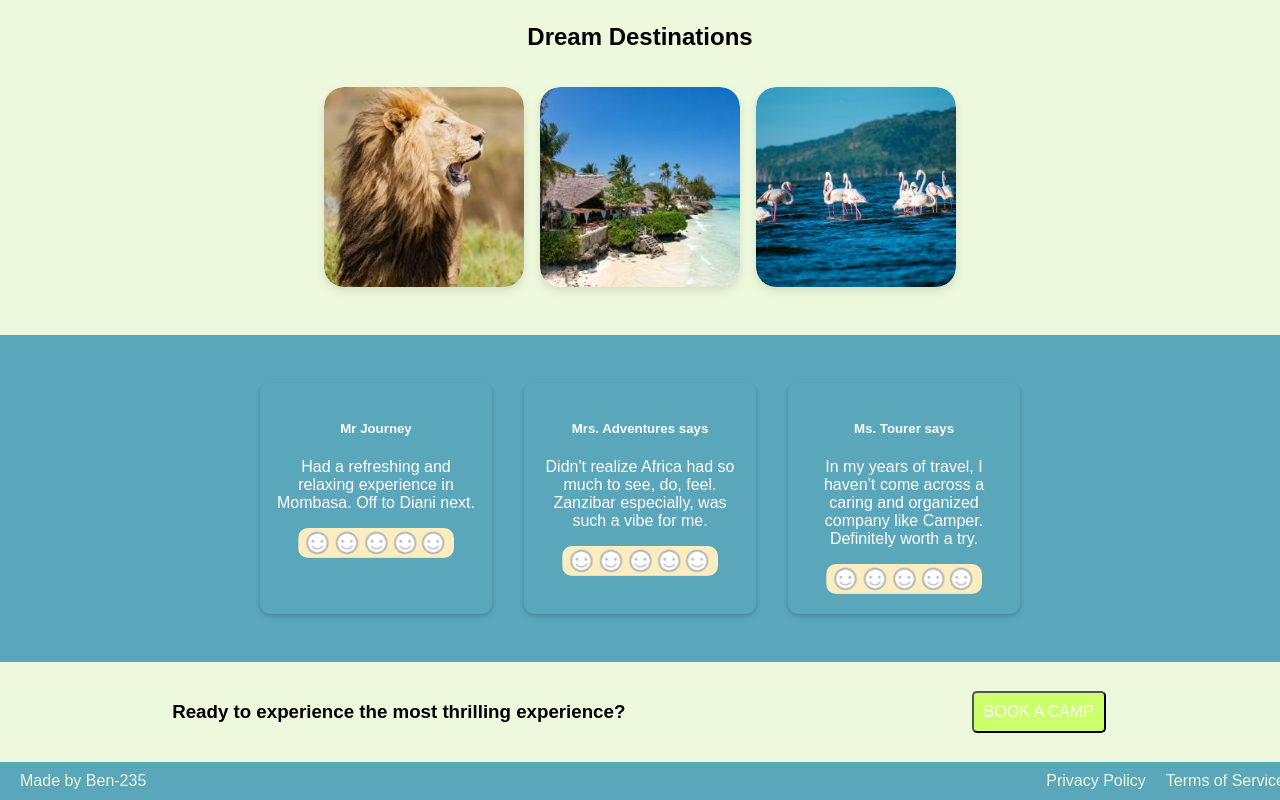
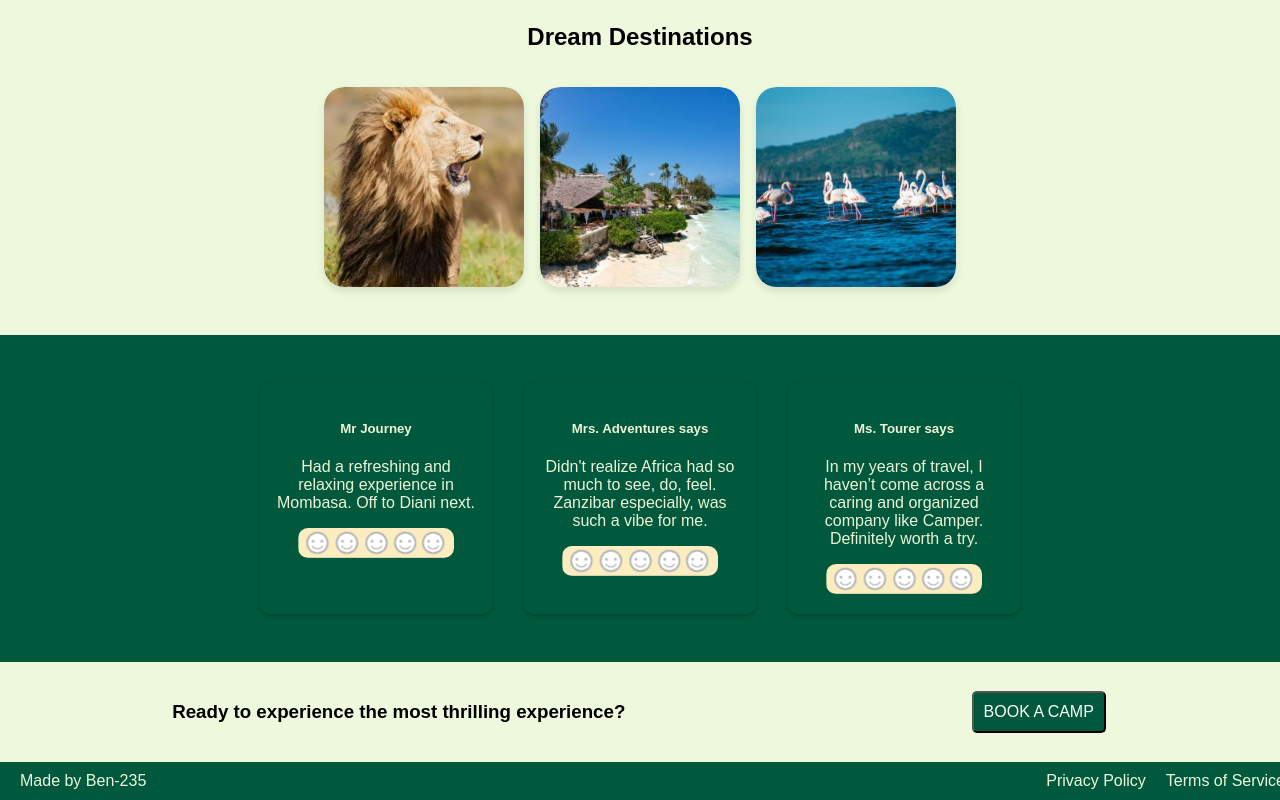
Before and after one commit to Manautea/Camper.1, a plain HTML site: page index.html in a window 1280 px wide. Shown: the part 874-1674 px from the top of the page. Drawn offline with Linux system fonts and the light colour scheme.

Commit message:
Background color changed for easier visibility

```diff
--- a/styles.css
+++ b/styles.css
@@ -16,8 +16,8 @@ body{
 .nav{
     display: flex;
     width: 100%;
-    justify-content: space-around;
-    align-items: baseline;
+    justify-content: space-between;
+    align-items: center;
     max-height: 45px;
 }
 
@@ -155,7 +155,7 @@ button{
 }
 
 .experience-cont {
-    background-color: #5aa7bb;
+    background-color: #00593C;
     text-align: center;
     color: #EEF8DC;
     padding: 2rem 0;
@@ -169,7 +169,7 @@ button{
 
 .experiences>div {
     max-width: 200px;
-    color: #ffffff;
+    color: #eef3d8;
     padding: 1rem;
     border-radius: 10px;
     margin: 1rem;
@@ -190,7 +190,7 @@ button{
 }
 
 .cta-button {
-    background-color: #cbff6b;
+    background-color: #00593C;
     color: white;
     padding: 10px 10px;
     text-align: center;
@@ -201,7 +201,7 @@ button{
 }
 
 footer {
-    background-color: #5aa7bb;
+    background-color: #00593C;
     color: #EEF8DC;
     width: 100%;
     display: flex;
```
